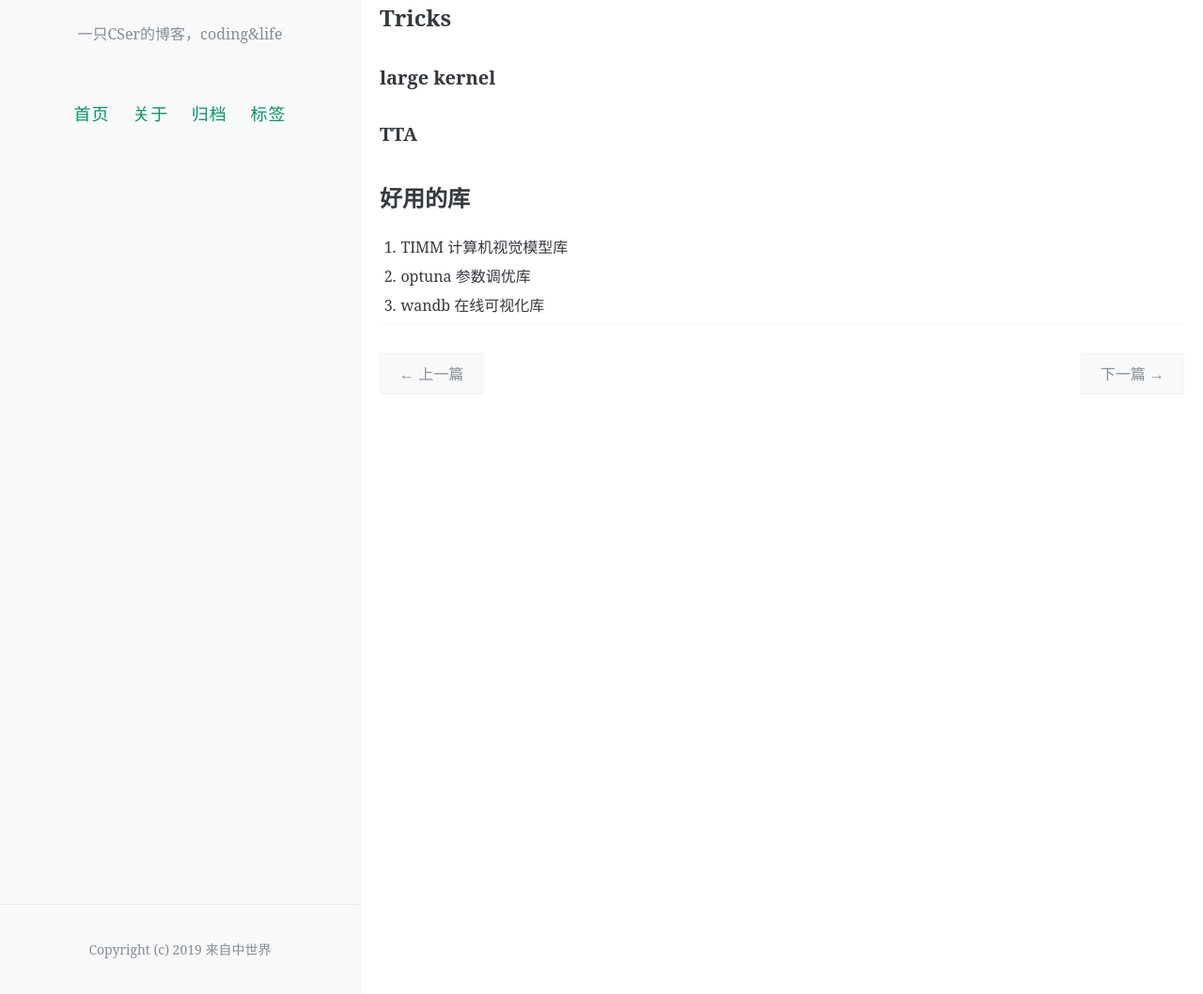
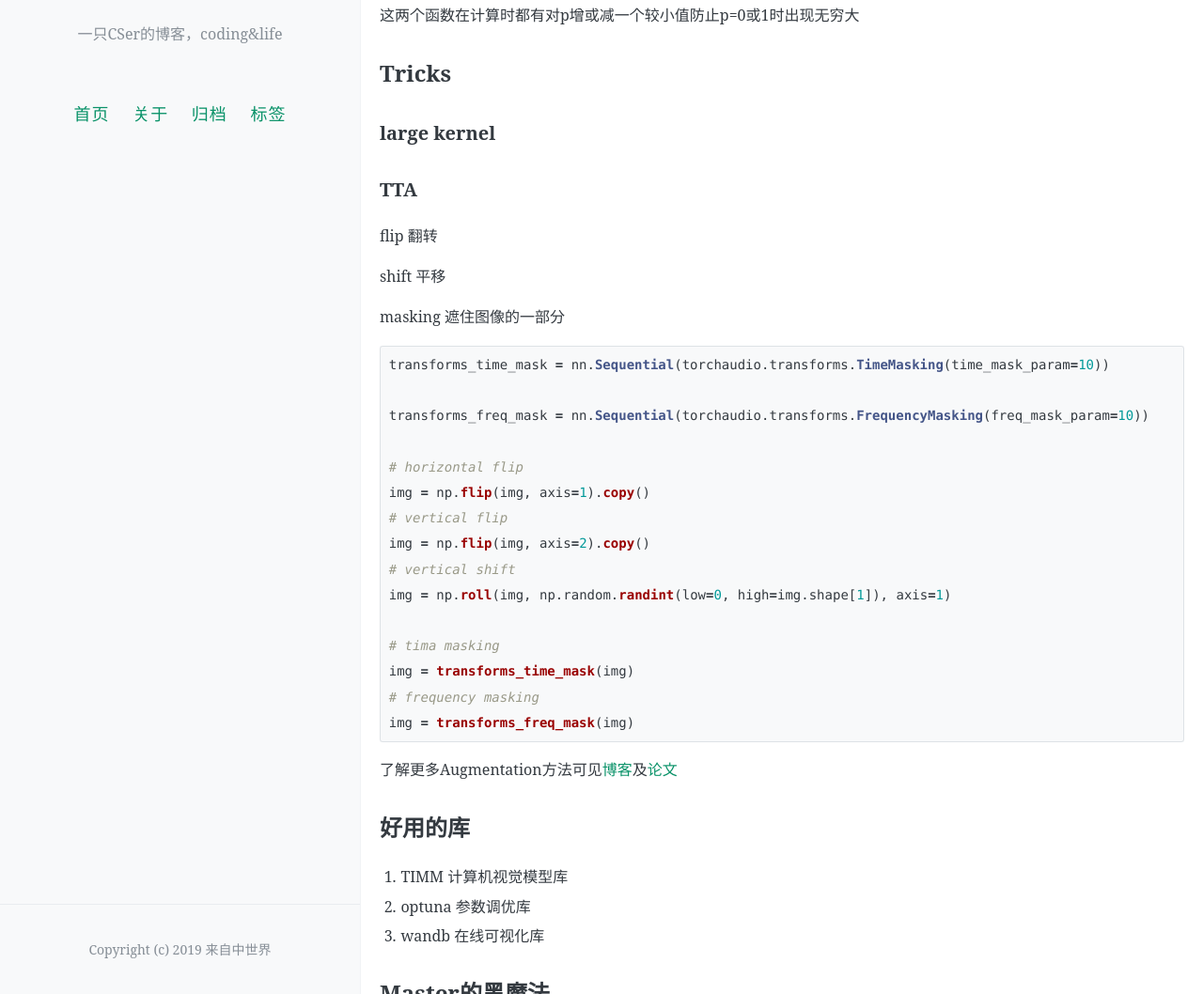
Before and after one commit to ursulalujun/Blog, a Jekyll site: the page built from _posts/2023-01-03-kaggle_first.md, in a window 1280 px wide and 1400 px high, scrolled down 779 px. Shown: the part 342-1400 px from the top of the window at 94% size. Built offline with Jekyll 4.4.1, drawn with Linux system fonts in a browser that asks for light colours; comment, search, counter and statistics services are not loaded; before the commit the page ends 1582 px from its top, so only the background shows below that; some of the changed text lies outside the part shown.

Commit message:
Update 2023-01-03-kaggle_first.md

````diff
--- a/_posts/2023-01-03-kaggle_first.md
+++ b/_posts/2023-01-03-kaggle_first.md
@@ -38,7 +38,9 @@ self.classifier = nn.Sequential(
 
 ### critrion BCE
 nn.BCELoss()
+
 nn.BCEWithLogitsLoss() 自带Sigmoid
+
 这两个函数在计算时都有对p增或减一个较小值防止p=0或1时出现无穷大
 
 ## Tricks
@@ -46,8 +48,37 @@ nn.BCEWithLogitsLoss() 自带Sigmoid
 ### large kernel
 
 ### TTA
+flip 翻转
+
+shift 平移
+
+masking 遮住图像的一部分
+
+```python
+transforms_time_mask = nn.Sequential(torchaudio.transforms.TimeMasking(time_mask_param=10))
+
+transforms_freq_mask = nn.Sequential(torchaudio.transforms.FrequencyMasking(freq_mask_param=10))
+
+# horizontal flip
+img = np.flip(img, axis=1).copy()
+# vertical flip
+img = np.flip(img, axis=2).copy()
+# vertical shift
+img = np.roll(img, np.random.randint(low=0, high=img.shape[1]), axis=1)
+
+# tima masking
+img = transforms_time_mask(img)
+# frequency masking
+img = transforms_freq_mask(img)
+```
+
+了解更多Augmentation方法可见[博客](https://zhuanlan.zhihu.com/p/41679153)及[论文](https://arxiv.org/abs/1904.08779)
 
 ## 好用的库
 1. TIMM 计算机视觉模型库
 2. optuna 参数调优库
 3. wandb 在线可视化库
+
+## Master的黑魔法
+Random Search，除梯度下降以外的另一种多元最优化方法
+https://www.kaggle.com/competitions/g2net-detecting-continuous-gravitational-waves/discussion/376233
````
